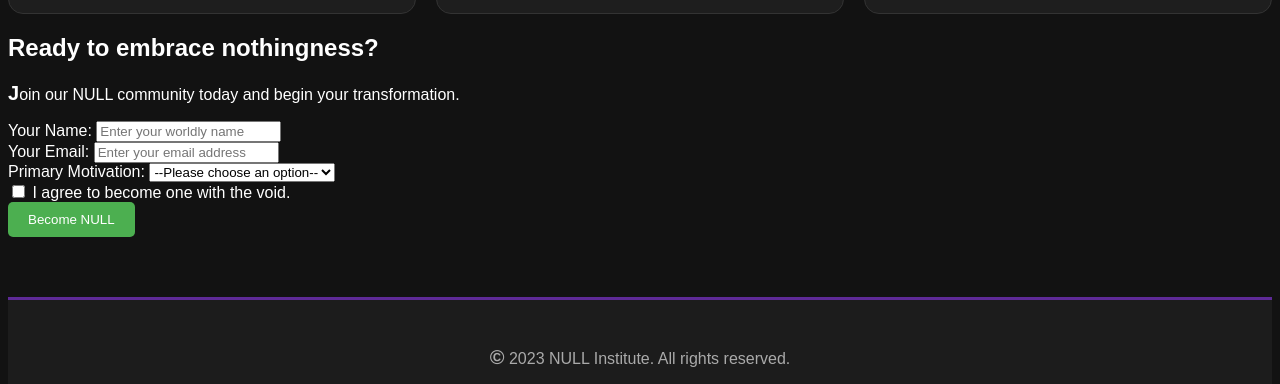
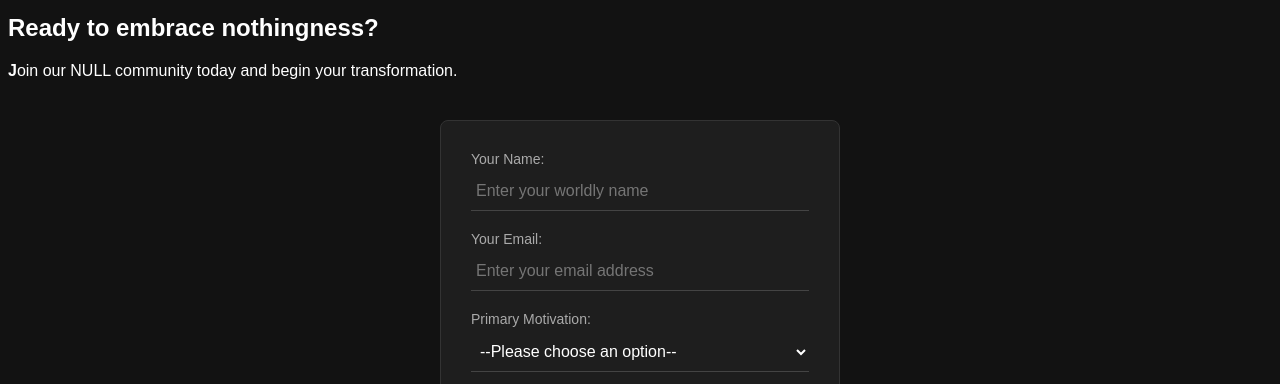
Before and after one commit to Aryamk11/web_dev_learn, a plain HTML site: page page2.html in a window 1280 px wide. Shown: the part 1052-1436 px from the top of the page. Drawn offline with Linux system fonts and the light colour scheme.

Commit message:
style for form

```diff
--- a/style.css
+++ b/style.css
@@ -204,10 +204,111 @@ justify-content: center;
 
 }
 p::first-letter{
-    font-size: 20px;
-    font-weight: bold;
+        font-weight: bold;
 }
 ::selection{
     background-color: #8a4baf;
     color: white;
 }
+.signup-form {
+    max-width: 400px;
+    margin: 40px auto;
+    padding: 30px;
+    background-color: #1e1e1e;
+    border: 1px solid #333;
+    border-radius: 8px;
+}
+
+.form-group {
+    margin-bottom: 20px;
+}
+
+.signup-form label {
+    display: block;
+    margin-bottom: 5px;
+    color: #aaa;
+    font-size: 14px;
+}
+
+.form-input {
+    width: 100%;
+    background-color: transparent;
+    border: none;
+    border-bottom: 1px solid #444;
+    color: #ffffff;
+    padding: 10px 5px;
+    font-size: 16px;
+    border-radius: 4px 4px 0 0;
+    transition: all 0.3s ease;
+}
+
+.form-input:focus {
+    outline: none;
+    border-bottom-color: #8a4baf;
+    box-shadow: 0 5px 15px -10px rgba(138, 75, 175, 0.5);
+}
+
+.checkbox-group {
+    display: flex;
+    align-items: center;
+    margin-top: 10px;
+}
+
+.checkbox-group input[type="checkbox"] {
+    opacity: 0;
+    position: absolute;
+    width: 0;
+    height: 0;
+}
+
+.checkbox-group label {
+    position: relative;
+    padding-left: 30px;
+    cursor: pointer;
+    margin-bottom: 0;
+}
+
+.checkbox-group label::before {
+    content: '';
+    position: absolute;
+    left: 0;
+    top: 0;
+    width: 18px;
+    height: 18px;
+    background-color: #333;
+    border: 1px solid #555;
+    border-radius: 3px;
+    transition: all 0.3s ease;
+}
+
+.checkbox-group input[type="checkbox"]:checked + label::before {
+    background-color: #8a4baf;
+    border-color: #8a4baf;
+    content: '\f00c';
+    font-family: "Font Awesome 6 Free";
+    font-weight: 900;
+    color: white;
+    font-size: 12px;
+    display: flex;
+    align-items: center;
+    justify-content: center;
+}
+
+.accent-btn {
+    display: block;
+    margin: 20px auto 0 auto;
+    padding: 12px 40px;
+    background: #5e2a97;
+    font-size: 16px;
+    font-weight: bold;
+    border: none;
+    border-radius: 8px;
+    color: white;
+    cursor: pointer;
+    transition: all 0.3s ease;
+}
+
+.accent-btn:hover {
+    background: #8a4baf;
+    transform: scale(1.05);
+}
```
